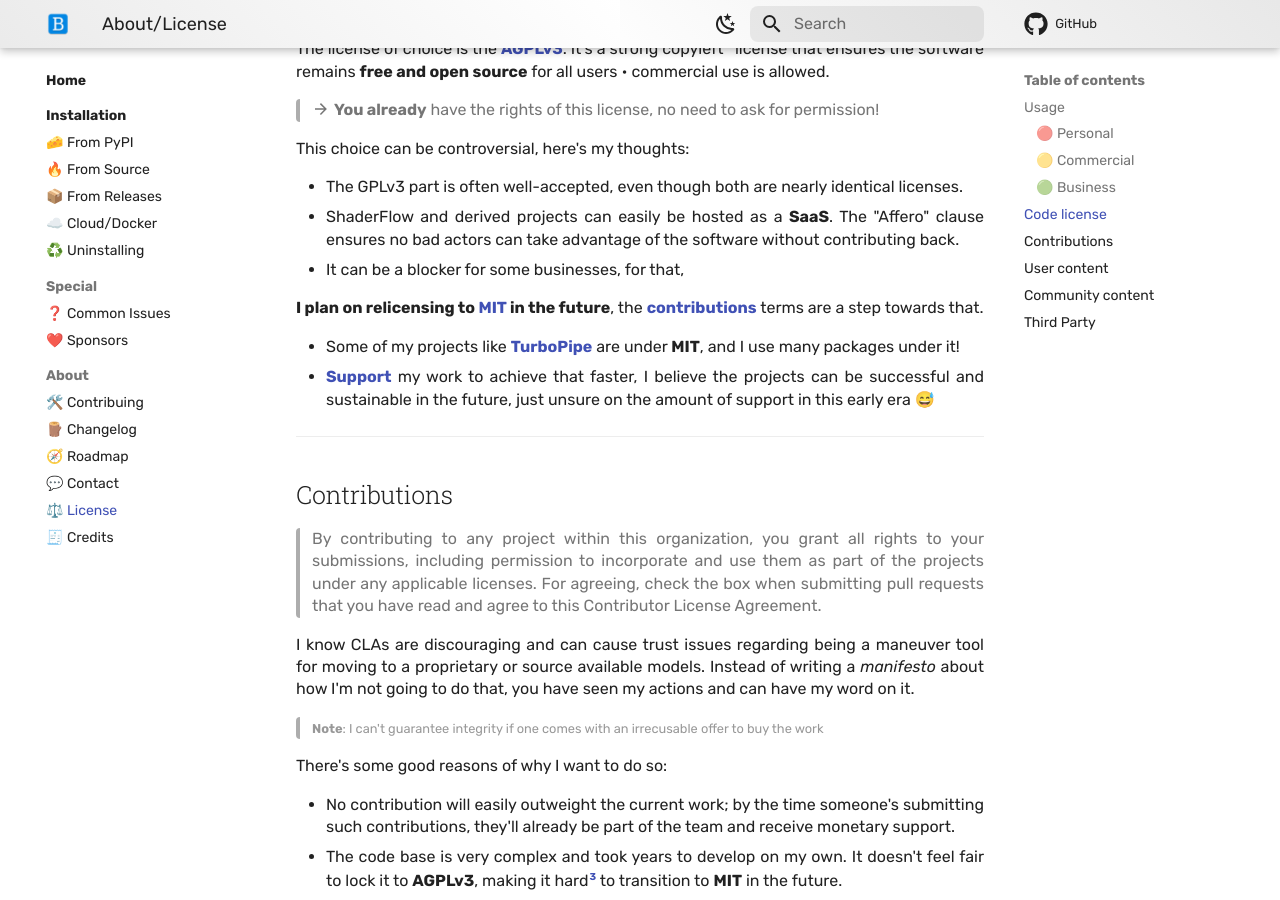
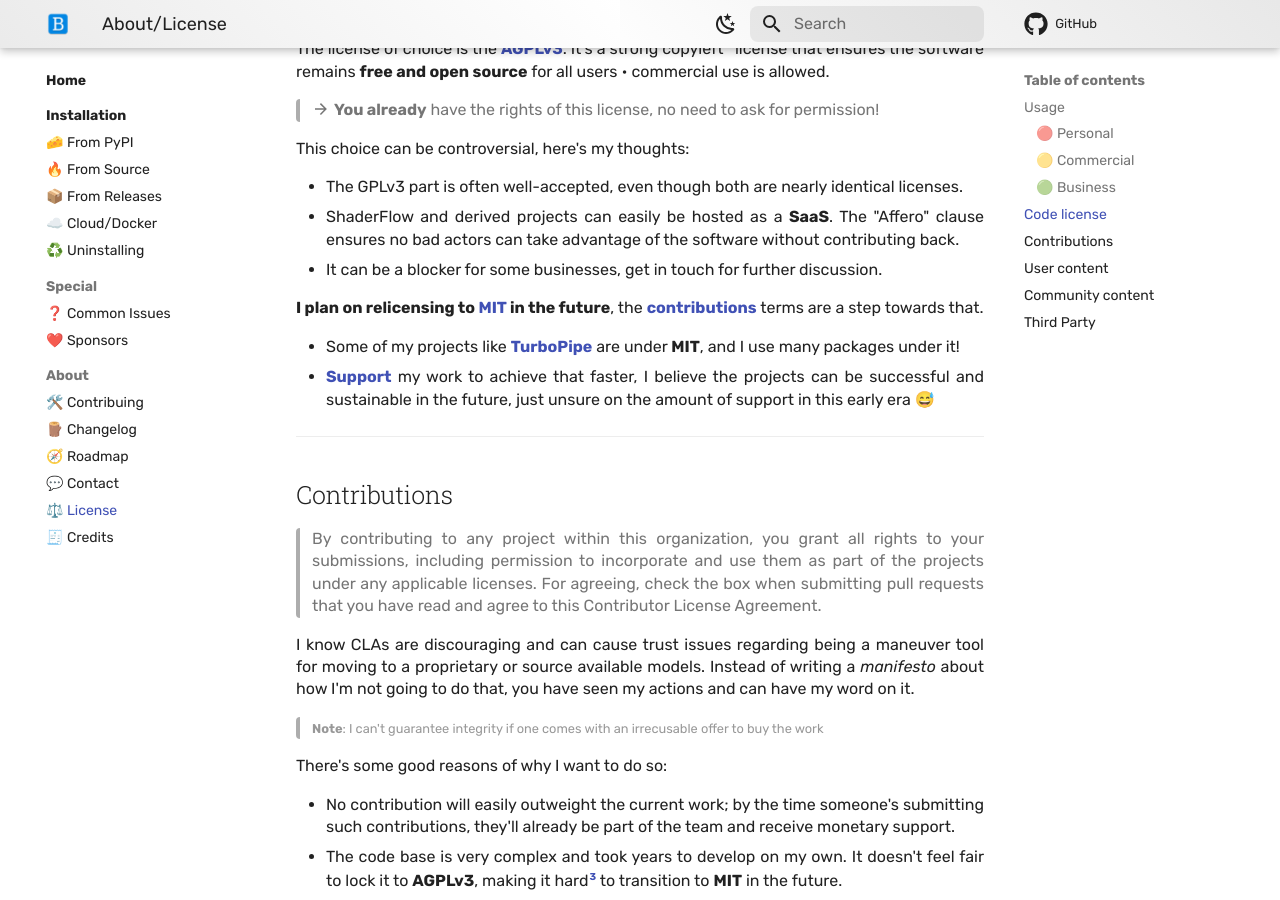
Before and after one commit to BrokenSource/BrokenSource, an MkDocs documentation site: the page built from Website/about/license.md, in a window 1280 px wide and 900 px high, scrolled down 1267 px. Built offline with MkDocs 1.6.1 and Material for MkDocs 9.7.7, drawn with Linux system fonts in a browser that asks for light colours; some web fonts are replaced; a script that is not in the unit is left out; plug-ins that fetch from the network failed and are left out; comment, search, counter and statistics services are not loaded.

Commit message:
Update submodules

```diff
--- a/Website/about/license.md
+++ b/Website/about/license.md
@@ -61,7 +61,7 @@ This choice can be controversial, here's my thoughts:
 
 - The GPLv3 part is often well-accepted, even though both are nearly identical licenses.
 - ShaderFlow and derived projects can easily be hosted as a **SaaS**. The "Affero" clause ensures no bad actors can take advantage of the software without contributing back.
-- It can be a blocker for some businesses, for that,
+- It can be a blocker for some businesses, get in touch for further discussion.
 
 **I plan on relicensing to [MIT](https://www.tldrlegal.com/license/mit-license){:target="_blank"} in the future**, the [**contributions**](#contributions) terms are a step towards that.
 
```
